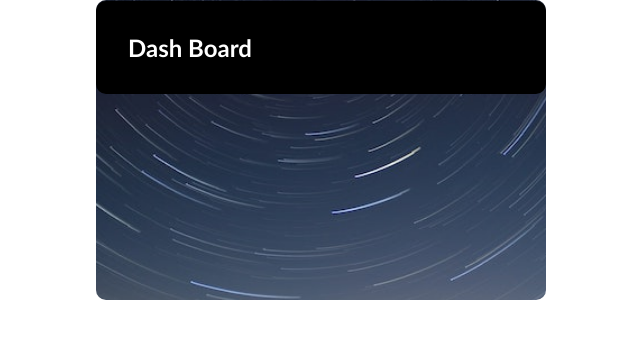
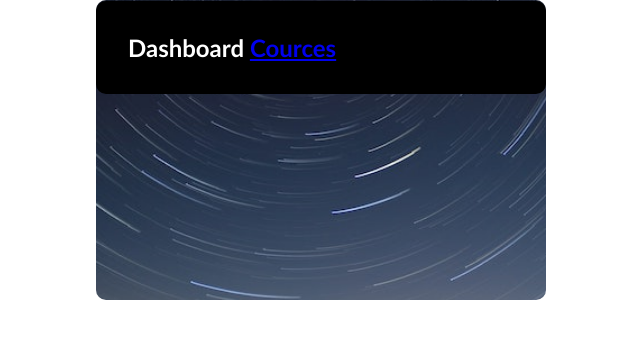
Before and after one commit to anilABCD/JUST-codeTree, a website: page index.html in a window 1280 px wide. Shown: the whole page, without its empty margins (319-959 px from the left). Drawn offline with Linux system fonts and the light colour scheme.

Commit message:
Home Links added

```diff
--- a/index.html
+++ b/index.html
@@ -21,9 +21,13 @@
 
 
             <div class="hero-text-large">
-                <h2>Dash Board</h2>
+                <h2>Dashboard <a href="./learningList.html"> Cources </a> </h2>
+
             </div>
+
         </div>
+
+
     </div>
 </body>
 
```
Also changed, not shown: learningList.html (+3 -1 lines).
